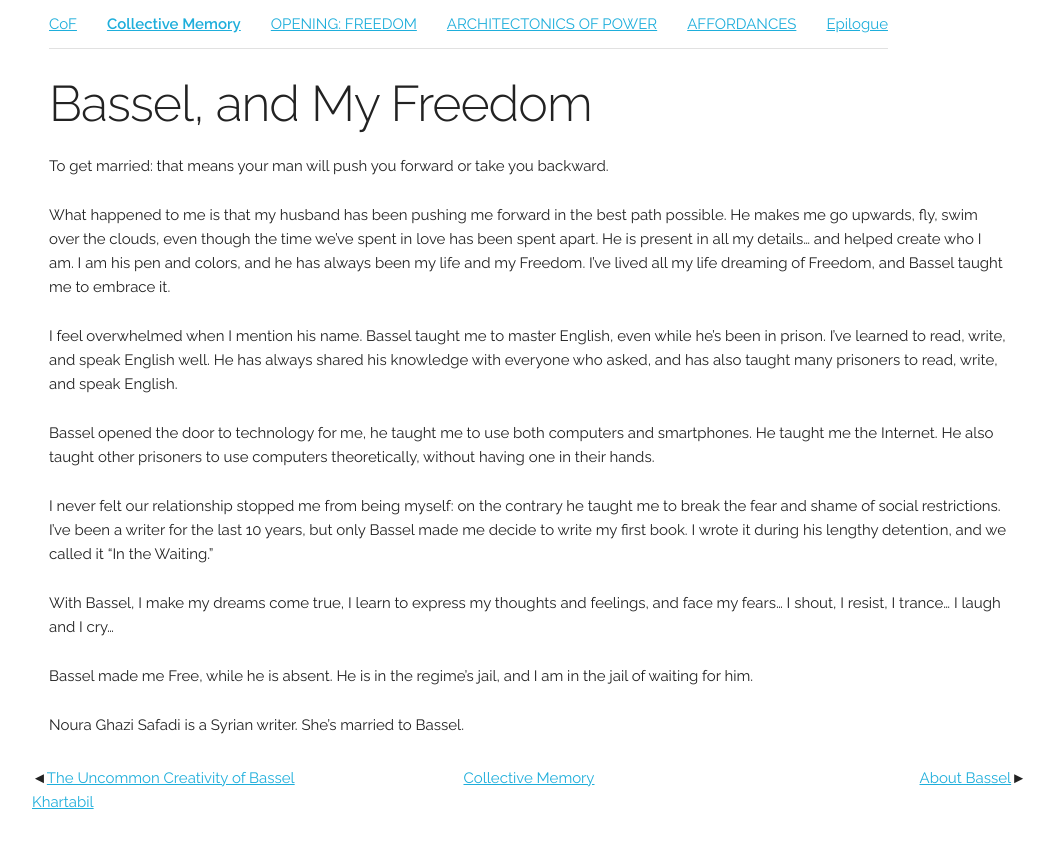
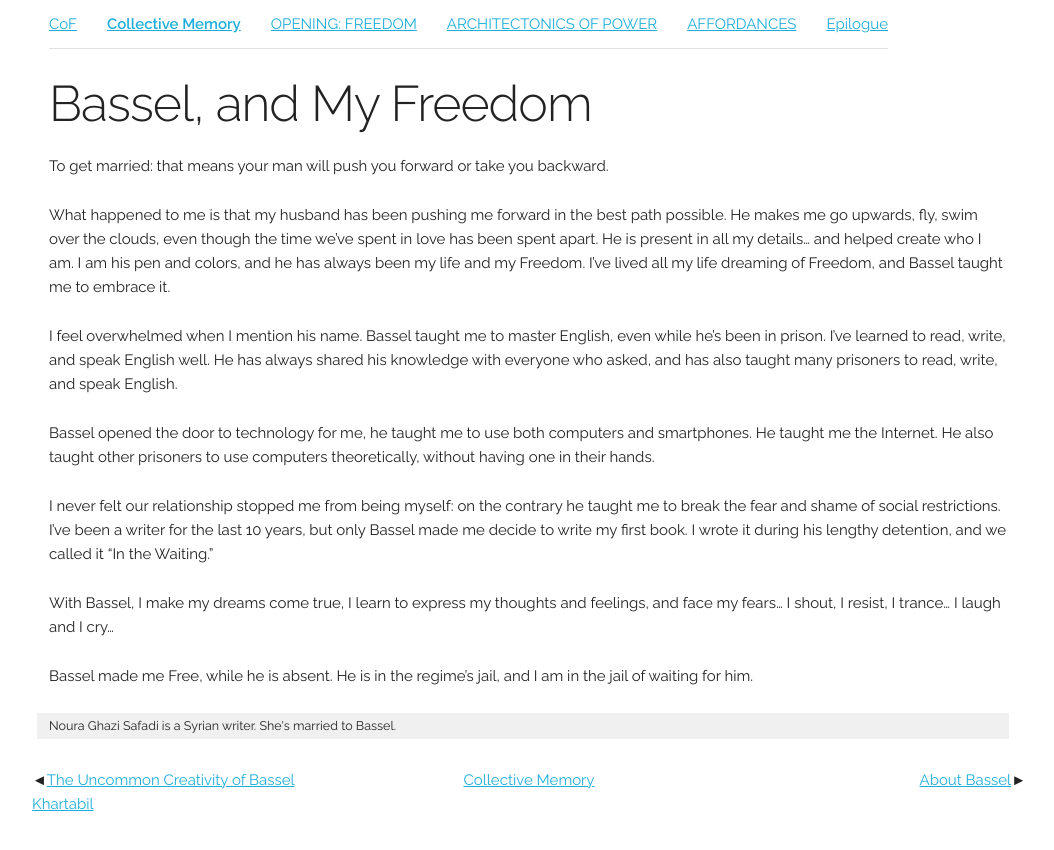
Before and after one commit to costoffreedom/costoffreedom.cc, a Jekyll site: the page built from book/collective-memory/bassel-and-my-freedom.md, in a window 1280 px wide. Shown: the top 850 px of the page, without its empty margins (111-1165 px from the left). Built offline with Jekyll 4.4.1, drawn with Linux system fonts in a browser that asks for light colours.

Commit message:
Change author bio tag to fix style

```diff
--- a/book/collective-memory/bassel-and-my-freedom.md
+++ b/book/collective-memory/bassel-and-my-freedom.md
@@ -54,4 +54,4 @@ trance... I laugh and I cry...
 Bassel made me Free, while he is absent. He is in the regime's jail,
 and I am in the jail of waiting for him.
 
-<span class="author bio">Noura Ghazi Safadi is a Syrian writer. She's married to Bassel.</span>
+<p class="author bio">Noura Ghazi Safadi is a Syrian writer. She's married to Bassel.</p>
```
